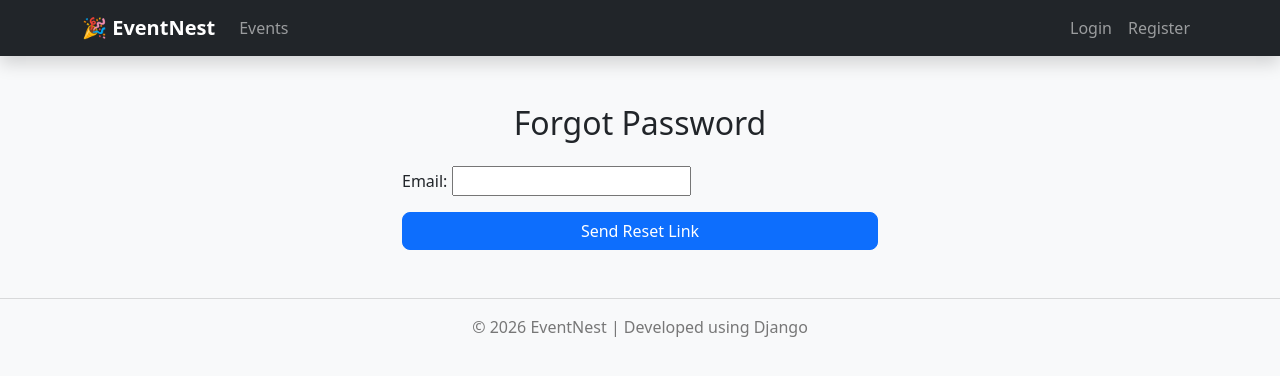
After one commit to shubhamgangurde58/EventNest, a Django app: page /accounts/password-reset/ in a window 1280 px wide. The commit adds this page. Shown: the top 376 px of the page. Run offline with Django 5.2, Linux system fonts and the light colour scheme.

Commit message:
[ADDED]: shubham This code for Added forgot password and email notification

```diff
--- a/accounts/urls.py
+++ b/accounts/urls.py
@@ -1,4 +1,5 @@
 from django.urls import path
+from django.contrib.auth import views as auth_views
 
 from . import views
 
@@ -34,4 +35,38 @@ urlpatterns = [
         name="edit_profile"
     ),
 
+    path(
+        "password-reset/",
+        auth_views.PasswordResetView.as_view(
+            template_name="accounts/password_reset.html"
+        ),
+        name="password_reset",
+    ),
+
+
+    path(
+        "password-reset/done/",
+        auth_views.PasswordResetDoneView.as_view(
+            template_name="accounts/password_reset_done.html"
+        ),
+        name="password_reset_done",
+    ),
+
+
+    path(
+        "reset/<uidb64>/<token>/",
+        auth_views.PasswordResetConfirmView.as_view(
+            template_name="accounts/password_reset_confirm.html"
+        ),
+        name="password_reset_confirm",
+    ),
+
+    path(
+        "reset/done/",
+        auth_views.PasswordResetCompleteView.as_view(
+            template_name="accounts/password_reset_complete.html"
+        ),
+        name="password_reset_complete",
+    ),
+
 ]
--- /dev/null
+++ b/templates/accounts/password_reset.html
@@ -0,0 +1,29 @@
+{% extends "base.html" %}
+
+{% block title %}
+Forgot Password
+{% endblock %}
+
+{% block content %}
+
+<div class="container mt-5" style="max-width:500px;">
+
+    <h2 class="mb-4 text-center">
+        Forgot Password
+    </h2>
+
+    <form method="POST">
+
+        {% csrf_token %}
+
+        {{ form.as_p }}
+
+        <button type="submit" class="btn btn-primary w-100">
+            Send Reset Link
+        </button>
+
+    </form>
+
+</div>
+
+{% endblock %}
```
Also changed, not shown: templates/accounts/login.html (+8 -0 lines), templates/accounts/password_reset_complete.html (added, +25 -0 lines), templates/accounts/password_reset_confirm.html (added, +29 -0 lines), templates/accounts/password_reset_done.html (added, +21 -0 lines).
